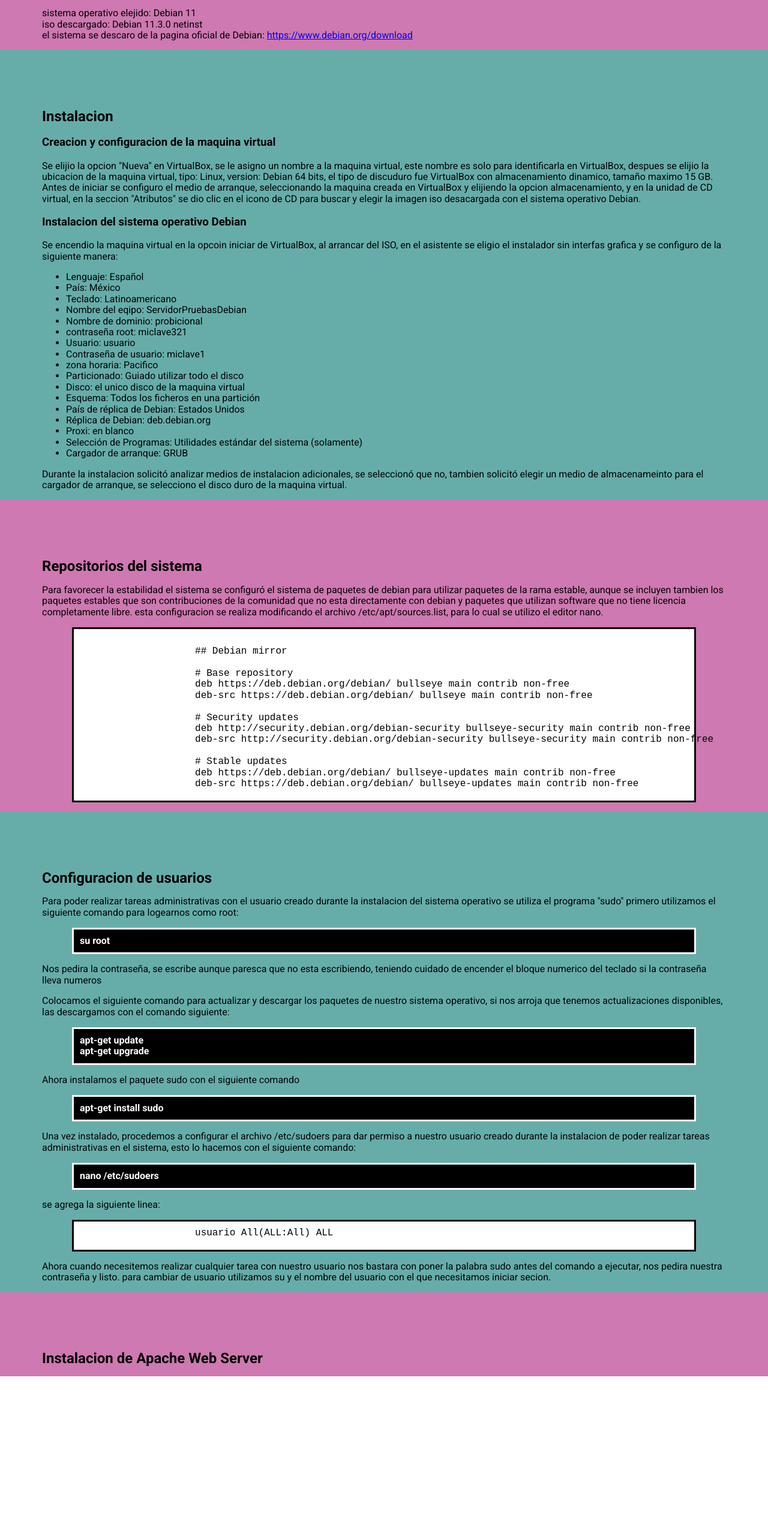
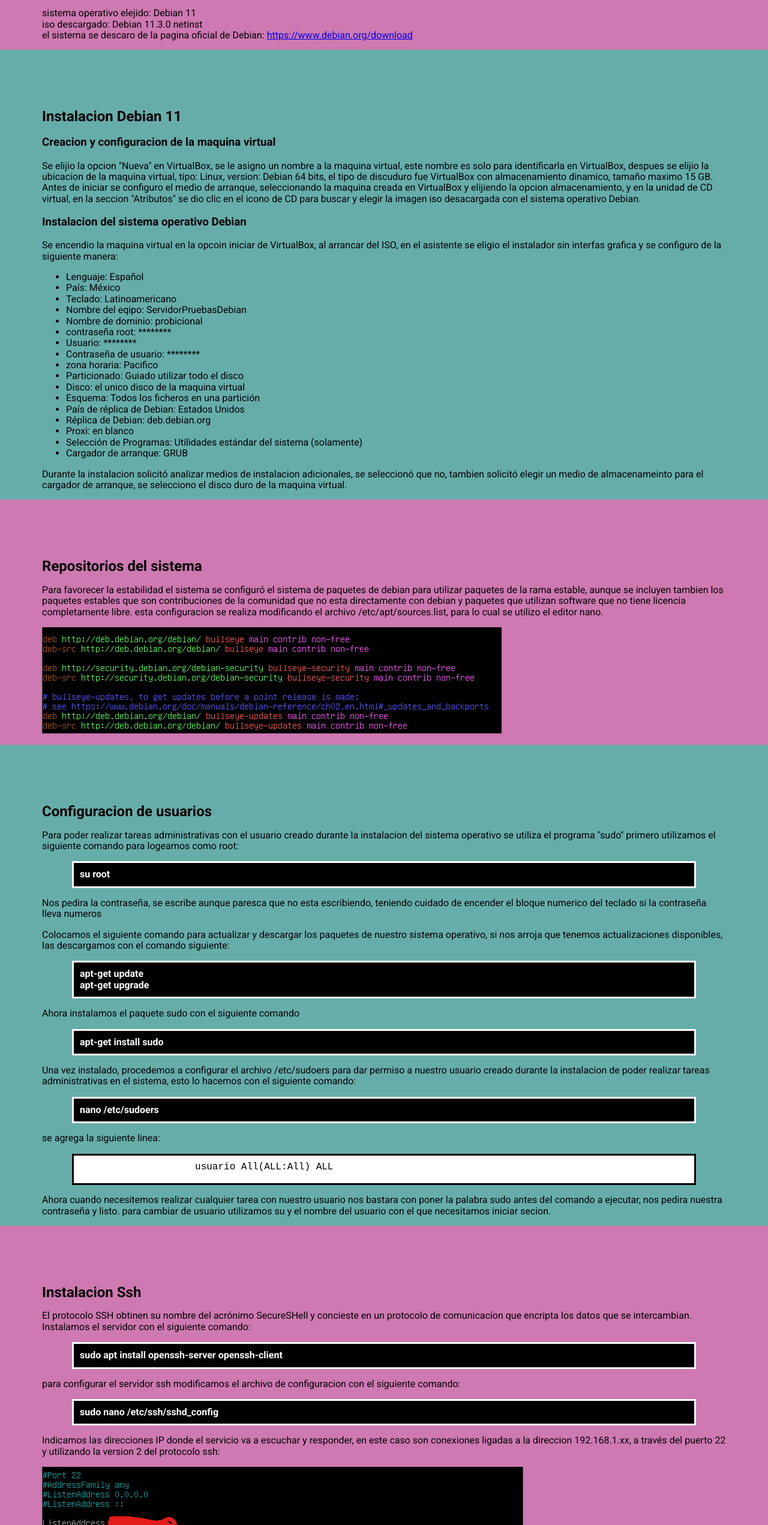
Before and after one commit to iccddg/ConfigurandoServidorLinux, a plain HTML site: page index.html in a window 1280 px wide. Shown: the part 257-2800 px from the top of the page at 60% size. Before the commit the page ends 2552 px from the top, so only its background shows below. Drawn offline with Linux system fonts and the light colour scheme.

Commit message:
instalacion SSH

```diff
--- a/Css/style.css
+++ b/Css/style.css
@@ -67,6 +67,9 @@ pre{
 a{
     display: inline-block;
 }
+nav a{
+    font-size: 12px;
+}
 .container{
     width: 1140px;
     margin: 0 auto;
--- a/index.html
+++ b/index.html
@@ -26,6 +26,7 @@
                 <a href="#instalacion">Instalación</a>
                 <a href="#repositoriosSistema">Repositorios del sistema</a>
                 <a href="#configuracionUsuarios">Configuración de usuarios</a>
+                <a href="#instalacionSsh">Instalación Ssh</a>
                 <a href="#instalacionApacheWebServer">Instalación de Apache Web Serber</a>
             </nav>
         </div>
@@ -58,7 +59,7 @@
                     <br>
                     <br>
                     <br>
-                    Instalacion
+                    Instalacion Debian 11
                 </h2>
                 <h3>
                     Creacion y configuracion de la maquina virtual
@@ -84,9 +85,9 @@
                     <li>Teclado: Latinoamericano</li>
                     <li>Nombre del eqipo: ServidorPruebasDebian</li>
                     <li>Nombre de dominio: probicional</li>
-                    <li>contraseña root: miclave321</li>
-                    <li>Usuario: usuario</li>
-                    <li>Contraseña de usuario: miclave1</li>
+                    <li>contraseña root: ********</li>
+                    <li>Usuario: ********</li>
+                    <li>Contraseña de usuario: ********</li>
                     <li>zona horaria: Pacifico</li>
                     <li>Particionado: Guiado utilizar todo el disco</li>
                     <li>Disco: el unico disco de la maquina virtual</li>
@@ -118,21 +119,9 @@
                     utilizan software que no tiene licencia completamente libre. esta configuracion se realiza
                     modificando el archivo /etc/apt/sources.list, para lo cual se utilizo el editor nano.
                 </p>
-                <pre>
-                    ## Debian mirror
-
-                    # Base repository
-                    deb https://deb.debian.org/debian/ bullseye main contrib non-free
-                    deb-src https://deb.debian.org/debian/ bullseye main contrib non-free
-
-                    # Security updates
-                    deb http://security.debian.org/debian-security bullseye-security main contrib non-free
-                    deb-src http://security.debian.org/debian-security bullseye-security main contrib non-free
-
-                    # Stable updates
-                    deb https://deb.debian.org/debian/ bullseye-updates main contrib non-free
-                    deb-src https://deb.debian.org/debian/ bullseye-updates main contrib non-free
-                </pre>
+                <p>
+                    <img src="Img/sources.png" alt="imagen con lista de fuentes del sistema">
+                </p>
             </div>
         </section>
         <section id="configuracionUsuarios"class="fondoAguaMarina">
@@ -190,7 +179,48 @@
                 </p>
             </div>
         </section>
-        <section id="instalacionApacheWebServer"class="fondoRosa">
+        <section id="instalacionSsh"class="fondoRosa">
+            <div class="container">
+                <h2>
+                    <br>
+                    <br>
+                    <br>
+                    Instalacion Ssh
+                </h2>
+                <p>
+                    El protocolo SSH obtinen su nombre del acrónimo SecureSHell y concieste en un protocolo de comunicacíon que
+                    encripta los datos que se intercambian. Instalamos el servidor con el siguiente comando:
+                </p>
+                <p class="comando">
+                    sudo apt install openssh-server openssh-client
+                </p>
+                <p>
+                    para configurar el servidor ssh modificamos el archivo de configuracion con el siguiente comando:
+                </p>
+                <p class="comando">
+                    sudo nano /etc/ssh/sshd_config
+                </p>
+                <p>
+                    Indicamos las direcciones IP donde el servicio va a escuchar y responder, en este caso son conexiones ligadas
+                    a la direccion 192.168.1.xx, a través del puerto 22 y utilizando la version 2 del protocolo ssh:
+                </p>
+                <p>
+                    <img src="img/ssh_configuracion.png" alt="imagen del archivo de configuracion ssh">
+                </p>
+                <p>
+                    Para que el servidor ssh tome los cambios en la configuracion lo reiniciamos con el siguiene comando:
+                </p>
+                <p class="comando">
+                    sudo systemctl restar ssh
+                </p>
+                <p>
+                    Fuentes: <br>
+                    <cite>https://servidordebian.org/es/buster/config/remote_access/ssh_protocol</cite><br>
+                    <cite>Fuentes: https://servidordebian.org/es/buster/config/remote_access/ssh_protocol</cite>
+                </p>
+            </div>
+        </section>
+        <section id="instalacionApacheWebServer"class="fondoAguaMarina">
             <div class="container">
                 <h2>
                     <br>
@@ -198,6 +228,8 @@
                     <br>
                     Instalacion de Apache Web Server
                 </h2>
+                <p>
+                </p>
             </div>
         </section>
     </main>
```
Also changed, not shown: Img/sources.png (added), Img/ssh_configuracion.png (added).
